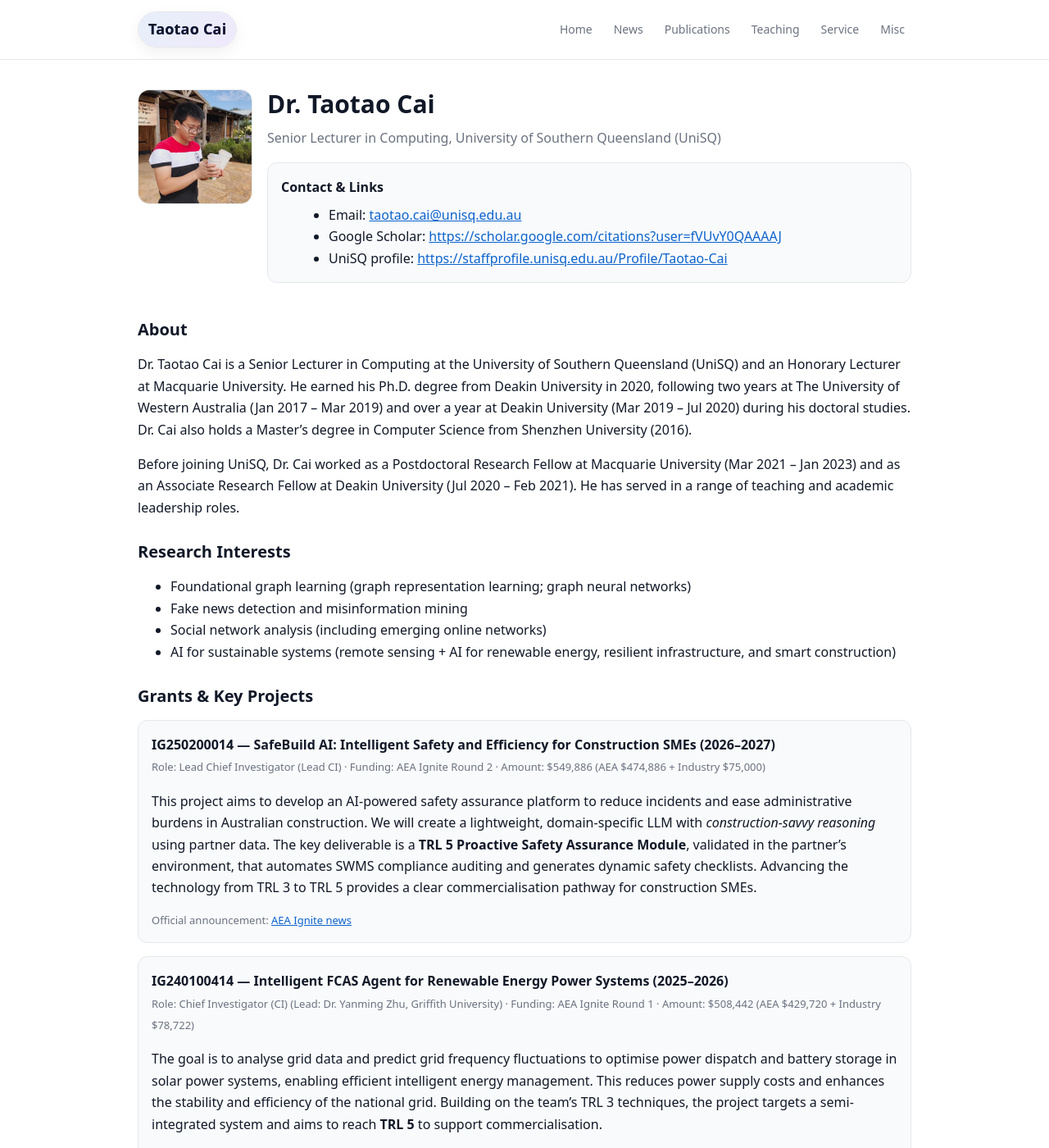
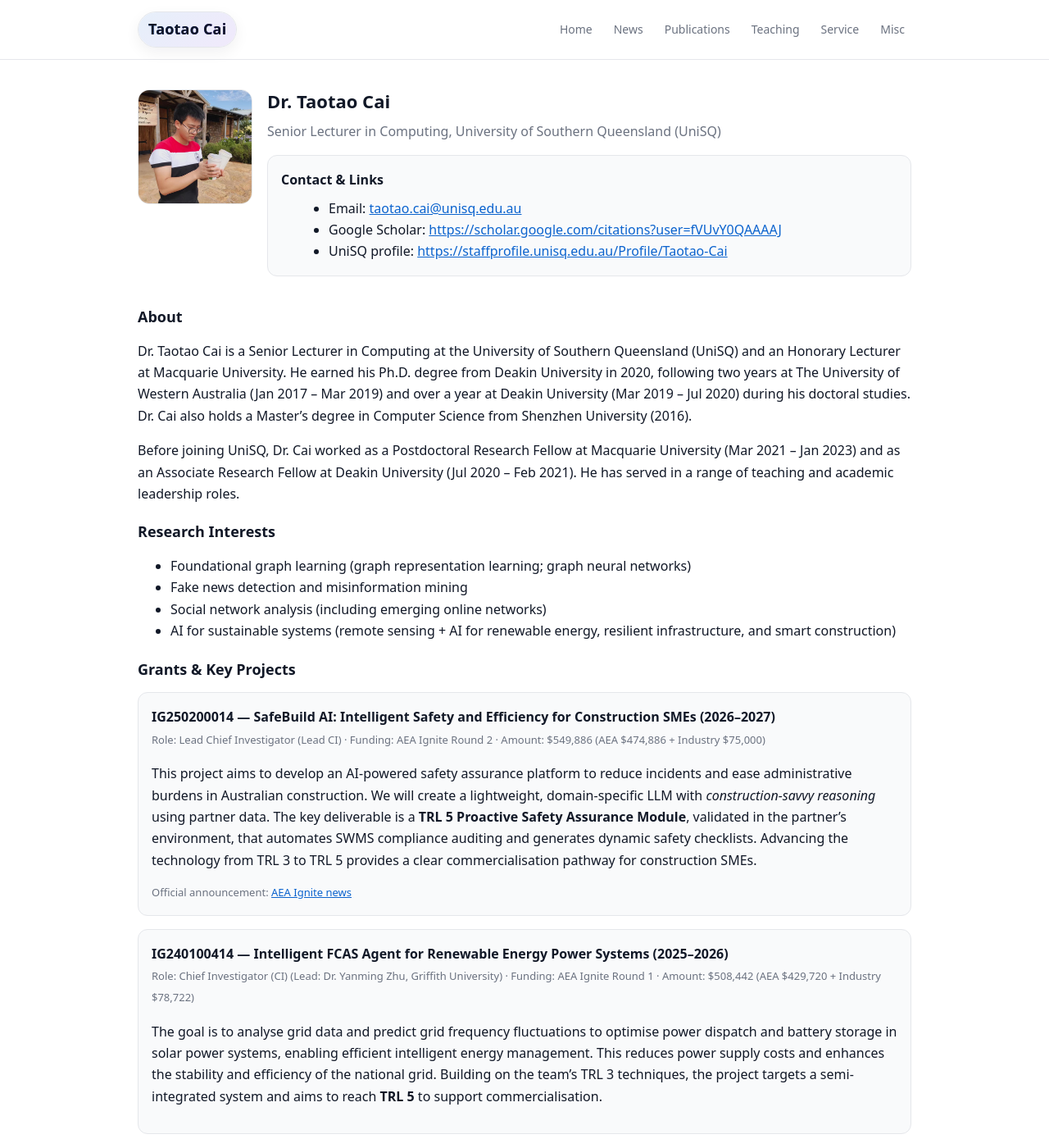
Before and after one commit to Taotao1992/Taotao1992.github.io, a Jekyll site: the page built from index.md, in a window 1280 px wide and 1400 px high. Shown: the whole window at 82% size. Built offline with Jekyll 4.4.1, drawn with Linux system fonts in a browser that asks for light colours.

Commit message:
Make page headings more compact

```diff
--- a/assets/style.css
+++ b/assets/style.css
@@ -47,9 +47,9 @@ nav{display:flex;flex-wrap:wrap;gap:10px}
 nav a{color:var(--muted);text-decoration:none;font-size:14px;padding:6px 8px;border-radius:8px}
 nav a:hover{color:var(--fg);background:#f3f4f6}
 
-main h1{margin:0 0 10px 0;font-size:30px;line-height:1.22}
-main h2{margin-top:28px;font-size:20px;line-height:1.28}
-main h3{margin-top:22px;font-size:16px;color:var(--fg)}
+main h1{margin:0 0 10px 0;font-size:22px;line-height:1.28}
+main h2{margin-top:22px;font-size:18px;line-height:1.32}
+main h3{margin-top:18px;font-size:16px;color:var(--fg)}
 
 .hero{display:flex;gap:18px;align-items:flex-start;flex-wrap:wrap}
 .avatar{width:140px;height:140px;border-radius:14px;object-fit:cover;border:1px solid var(--border);background:#f3f4f6}
```
